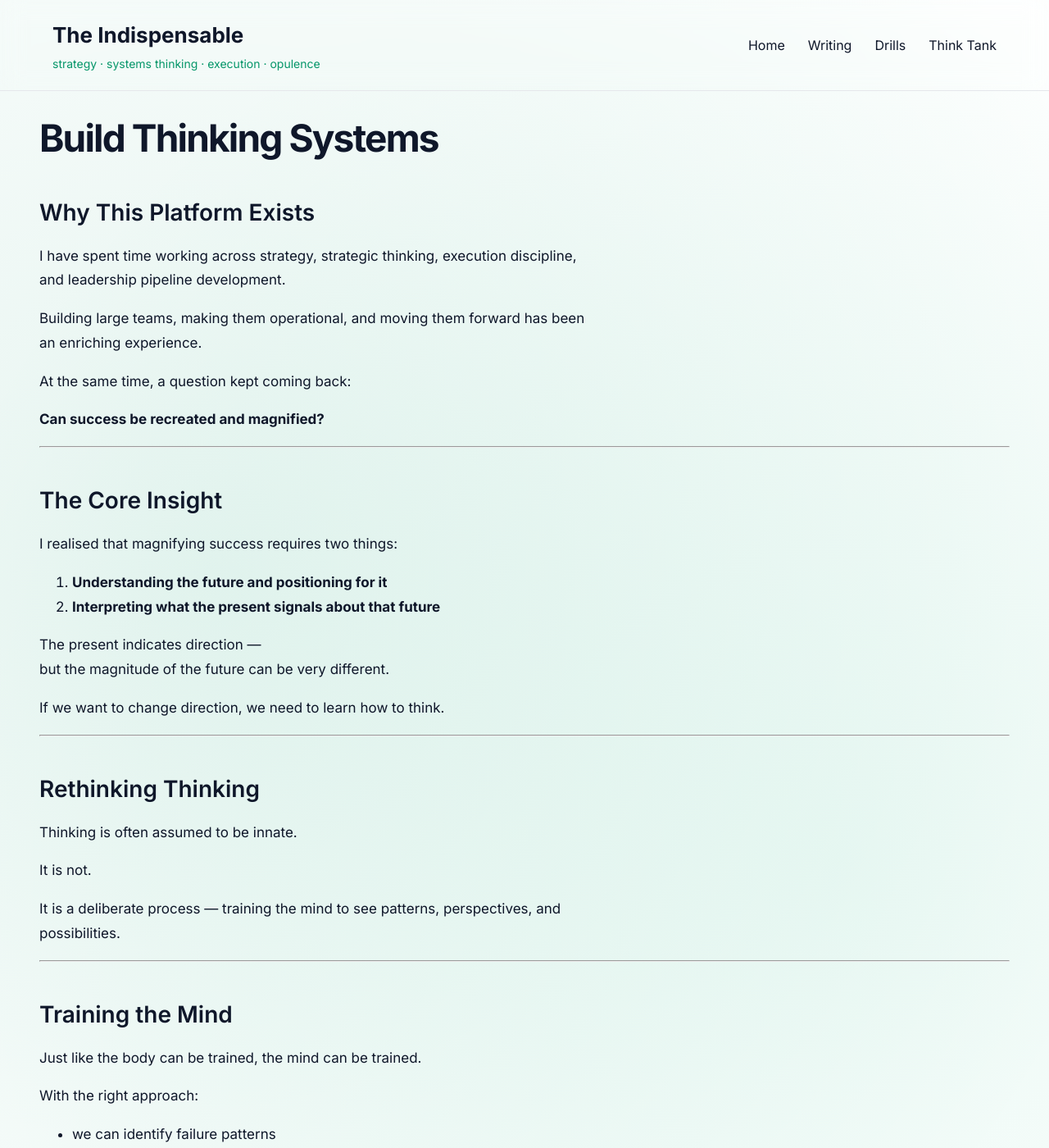
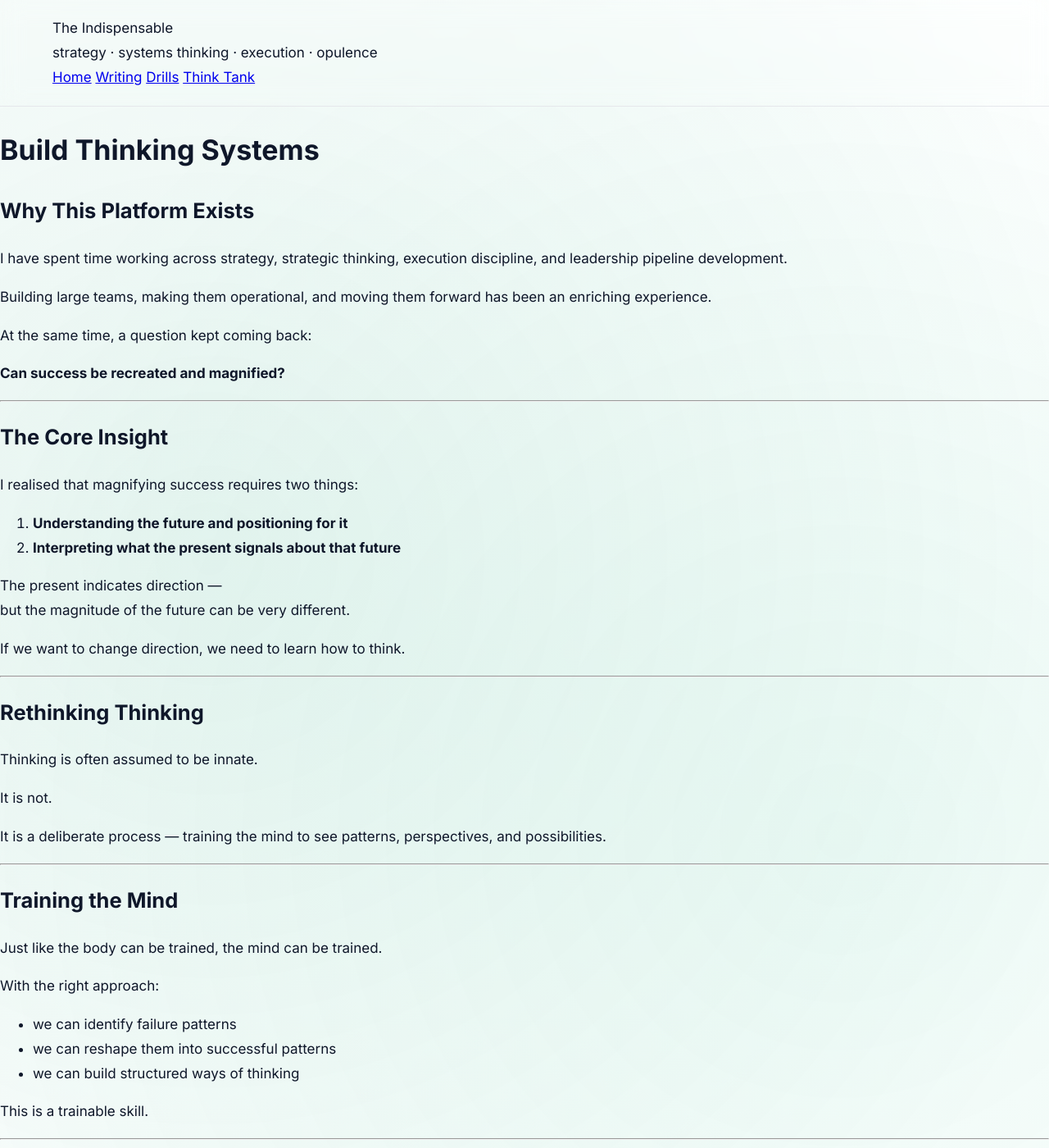
Before and after one commit to lakshminarayanannarasimhan-star/lakshminarayanannarasimhan-star.github.io, a Jekyll site: the page built from index.md, in a window 1280 px wide and 1400 px high. Shown: the whole window at 82% size. Built offline with Jekyll 4.4.1, drawn with Linux system fonts in a browser that asks for light colours.

Commit message:
Update style.css

```diff
--- a/assets/css/style.css
+++ b/assets/css/style.css
@@ -1,5 +1,5 @@
 /* =========================================
-   ELEVATE DESIGN SYSTEM — FINAL v12
+   ELEVATE DESIGN SYSTEM — FINAL v13
    ========================================= */
 
 
@@ -16,7 +16,6 @@
   --primary-strong: #4338ca;
   --border: #e5e7eb;
 
-  /* Typography */
   --fs-xs: 13px;
   --fs-sm: 14px;
   --fs-base: 17px;
@@ -76,20 +75,14 @@
 
 :root[data-theme="indigo"] {
   --primary: #4f46e5;
-  --primary-soft: #eef2ff;
-  --primary-strong: #4338ca;
 }
 
 :root[data-theme="emerald"] {
   --primary: #059669;
-  --primary-soft: #ecfdf5;
-  --primary-strong: #047857;
 }
 
 :root[data-theme="slate"] {
   --primary: #334155;
-  --primary-soft: #f1f5f9;
-  --primary-strong: #1e293b;
 }
 
 :root[data-theme="midnight"] {
@@ -98,47 +91,35 @@
   --muted: #94a3b8;
   --border: #1e293b;
   --primary: #6366f1;
-  --primary-soft: #1e293b;
-  --primary-strong: #818cf8;
 }
 
 :root[data-theme="amber"] {
   --primary: #d97706;
-  --primary-soft: #fffbeb;
-  --primary-strong: #b45309;
 }
 
 :root[data-theme="rose"] {
   --primary: #e11d48;
-  --primary-soft: #fff1f2;
-  --primary-strong: #be123c;
 }
 
 :root[data-theme="cyan"] {
   --primary: #0891b2;
-  --primary-soft: #ecfeff;
-  --primary-strong: #0e7490;
 }
 
 :root[data-theme="mono"] {
   --primary: #000000;
-  --primary-soft: #f5f5f5;
-  --primary-strong: #111111;
 }
 
 
 /* =========================
-   BACKGROUNDS (THEME-AWARE)
+   BACKGROUND SYSTEM
    ========================= */
 
 body {
-  font-family: Inter, system-ui, -apple-system, sans-serif;
+  font-family: Inter, system-ui;
   font-size: var(--fs-base);
   line-height: var(--lh-relaxed);
   margin: 0;
   color: var(--text);
-  text-rendering: optimizeLegibility;
-  -webkit-font-smoothing: antialiased;
   transition: background 0.5s ease;
 }
 
@@ -187,8 +168,7 @@
     var(--bg);
 }
 
-
-/* Midnight (premium) */
+/* Midnight */
 
 :root[data-theme="midnight"] body {
   background:
@@ -198,57 +178,10 @@
     #0f172a;
 }
 
-
 /* Mono */
 
 :root[data-theme="mono"] body {
   background: var(--bg);
-}
-
-
-/* =========================
-   TYPOGRAPHY
-   ========================= */
-
-h1, .hero-title {
-  font-size: var(--fs-3xl);
-  font-weight: 700;
-  line-height: var(--lh-tight);
-  letter-spacing: -0.04em;
-  max-width: var(--measure-wide);
-}
-
-h2 {
-  font-size: var(--fs-xl);
-  font-weight: 600;
-  margin-top: 40px;
-  margin-bottom: 12px;
-}
-
-p {
-  max-width: var(--measure);
-  margin-top: 14px;
-}
-
-.hero-sub {
-  font-size: var(--fs-md);
-  margin-top: 18px;
-  color: var(--muted);
-}
-
-
-/* =========================
-   LAYOUT
-   ========================= */
-
-.container {
-  max-width: 1400px;
-  margin: auto;
-  padding: 0 48px;
-}
-
-section {
-  margin-top: var(--spacing-section);
 }
 
 
@@ -259,21 +192,9 @@
 .header {
   position: sticky;
   top: 0;
-  z-index: 100;
-  display: flex;
-  justify-content: space-between;
-  align-items: center;
   padding: 20px 64px;
-  max-width: 1400px;
-  margin: auto;
   backdrop-filter: blur(14px);
   border-bottom: 1px solid var(--border);
-  transition: all 0.35s ease;
-}
-
-.header.scrolled {
-  padding: 16px 64px;
-  box-shadow: 0 10px 40px rgba(0,0,0,0.15);
 }
 
 :root[data-theme="midnight"] .header {
@@ -291,77 +212,49 @@
 
 
 /* =========================
-   LOGO
+   FOOTER — PREMIUM THEME AWARE
    ========================= */
 
-.logo {
-  font-size: 26px;
-  font-weight: 700;
-}
-
-.tagline {
-  font-size: 14px;
-  color: var(--primary);
-}
-
-
-/* =========================
-   NAV
-   ========================= */
-
-.header-right {
-  display: flex;
-  align-items: center;
-  gap: 24px;
-}
-
-.nav {
-  display: flex;
-  gap: 28px;
-}
-
-.nav a {
-  font-size: 16px;
-  text-decoration: none;
-  color: var(--text);
+.footer {
+  margin-top: 120px;
+  padding: 48px 64px;
+  border-top: 1px solid var(--border);
+  backdrop-filter: blur(12px);
   position: relative;
 }
 
-.nav a:hover {
-  color: var(--primary);
+/* premium glow divider */
+.footer::before {
+  content: "";
+  position: absolute;
+  top: 0;
+  width: 100%;
+  height: 1px;
+  background: linear-gradient(
+    90deg,
+    transparent,
+    var(--primary),
+    transparent
+  );
+  opacity: 0.25;
 }
 
-.nav a::after {
-  content: "";
-  position: absolute;
-  bottom: -4px;
-  width: 0%;
-  height: 2px;
-  background: var(--primary);
-  transition: width 0.25s ease;
+/* midnight */
+:root[data-theme="midnight"] .footer {
+  background: rgba(15, 23, 42, 0.65);
 }
 
-.nav a:hover::after,
-.nav a.active::after {
-  width: 100%;
+/* light themes */
+:root[data-theme="indigo"] .footer,
+:root[data-theme="emerald"] .footer,
+:root[data-theme="slate"] .footer,
+:root[data-theme="amber"] .footer,
+:root[data-theme="rose"] .footer,
+:root[data-theme="cyan"] .footer {
+  background: rgba(255, 255, 255, 0.65);
 }
 
-
-/* =========================
-   HERO
-   ========================= */
-
-.hero {
-  margin-top: 10px;
-  max-width: 90%;
+/* mono */
+:root[data-theme="mono"] .footer {
+  background: #fafafa;
 }
-
-.hero-title {
-  background: linear-gradient(
-    90deg,
-    var(--primary),
-    var(--primary-strong)
-  );
-  -webkit-background-clip: text;
-  -webkit-text-fill-color: transparent;
-}
```
